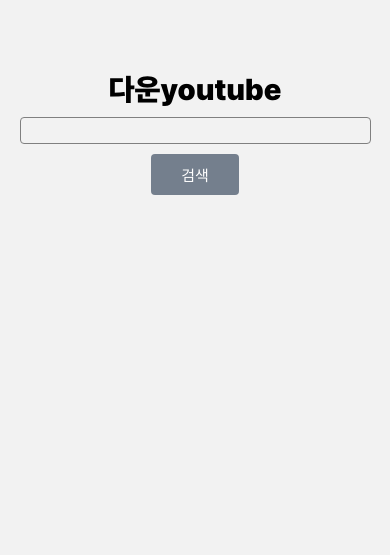
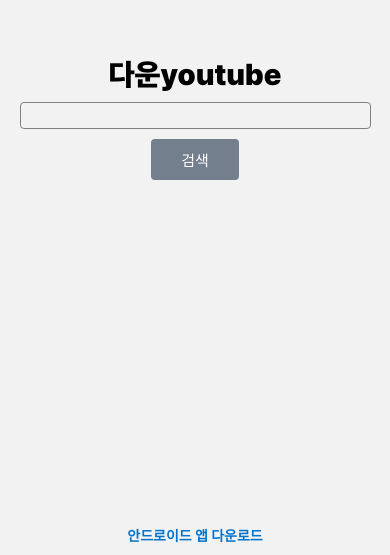
Before and after one commit to minibox24/downyoutube, a React Native app: screen /Home in a window 390 px wide. Shown: the part 289-844 px from the top of the page. Built offline with nearby package versions, Linux system fonts and the light colour scheme.

Commit message:
app download button

```diff
--- a/screens/Home.js
+++ b/screens/Home.js
@@ -8,8 +8,14 @@
   Platform,
 } from "react-native";
 
+import { openBrowserAsync } from "expo-web-browser";
+
 export default function HomeScreen({ navigation, route }) {
   const [query, setQuery] = React.useState("");
+
+  const appDownload = () => {
+    openBrowserAsync("about:blank");
+  };
 
   React.useEffect(() => {
     if (Platform.OS === "web") {
@@ -41,6 +47,14 @@
       >
         <Text style={styles.buttonText}>검색</Text>
       </TouchableOpacity>
+
+      {Platform.OS === "web" ? (
+        <Text onPress={() => appDownload()} style={styles.appDownloadButton}>
+          안드로이드 앱 다운로드
+        </Text>
+      ) : (
+        <View style={{ marginTop: "auto" }} />
+      )}
     </View>
   );
 }
@@ -55,6 +69,7 @@
     fontSize: 30,
     fontFamily: "pretendard",
     marginBottom: 10,
+    marginTop: "auto",
   },
   input: {
     width: "90%",
@@ -77,4 +92,10 @@
     color: "white",
     fontSize: 15,
   },
+  appDownloadButton: {
+    marginTop: "auto",
+    marginBottom: 10,
+    color: "#0074CC",
+    fontWeight: "bold",
+  },
 });
```
